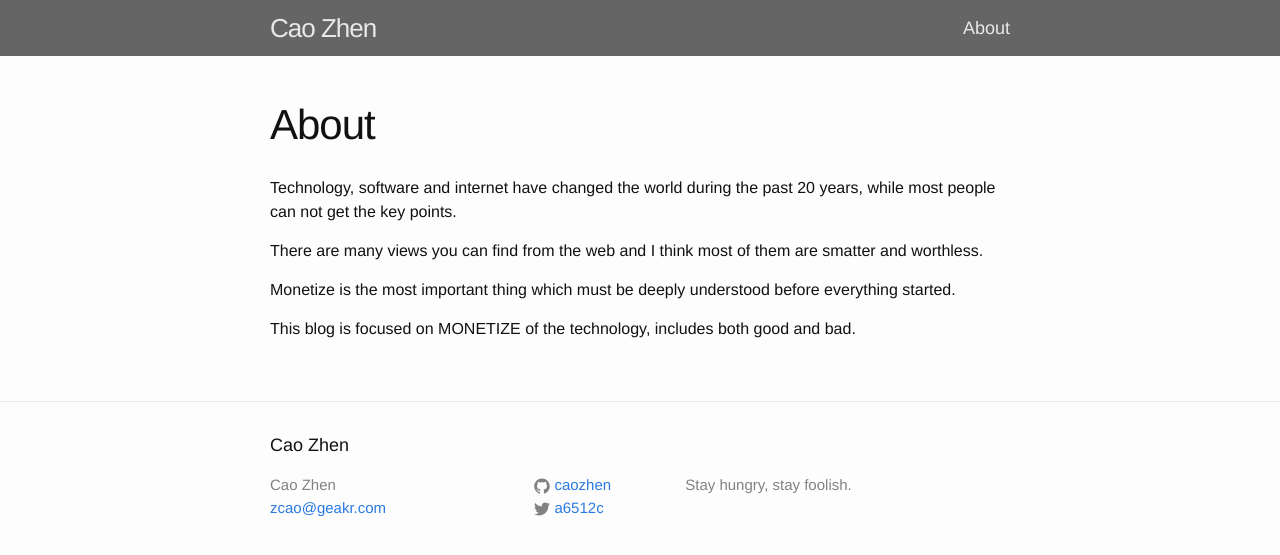
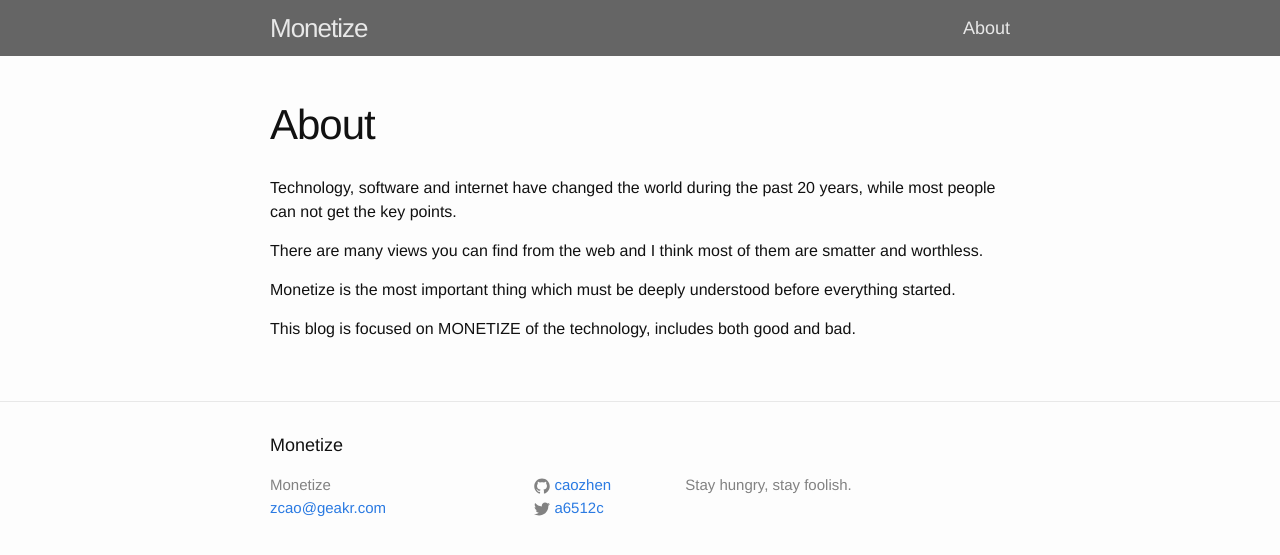
Before and after one commit to CaoZhen/caozhen.github.io, a Jekyll site: the page built from about.md, in a window 1280 px wide. Shown: the top 555 px of the page. Built offline with Jekyll 4.4.1, drawn with Linux system fonts in a browser that asks for light colours.

Commit message:
update blog title.

```diff
--- a/_config.yml
+++ b/_config.yml
@@ -1,5 +1,5 @@
 # Site settings
-title: Cao Zhen
+title: Monetize
 email: zcao@geakr.com
 description: > # this means to ignore newlines until "baseurl:"
   Stay hungry, stay foolish.
```
